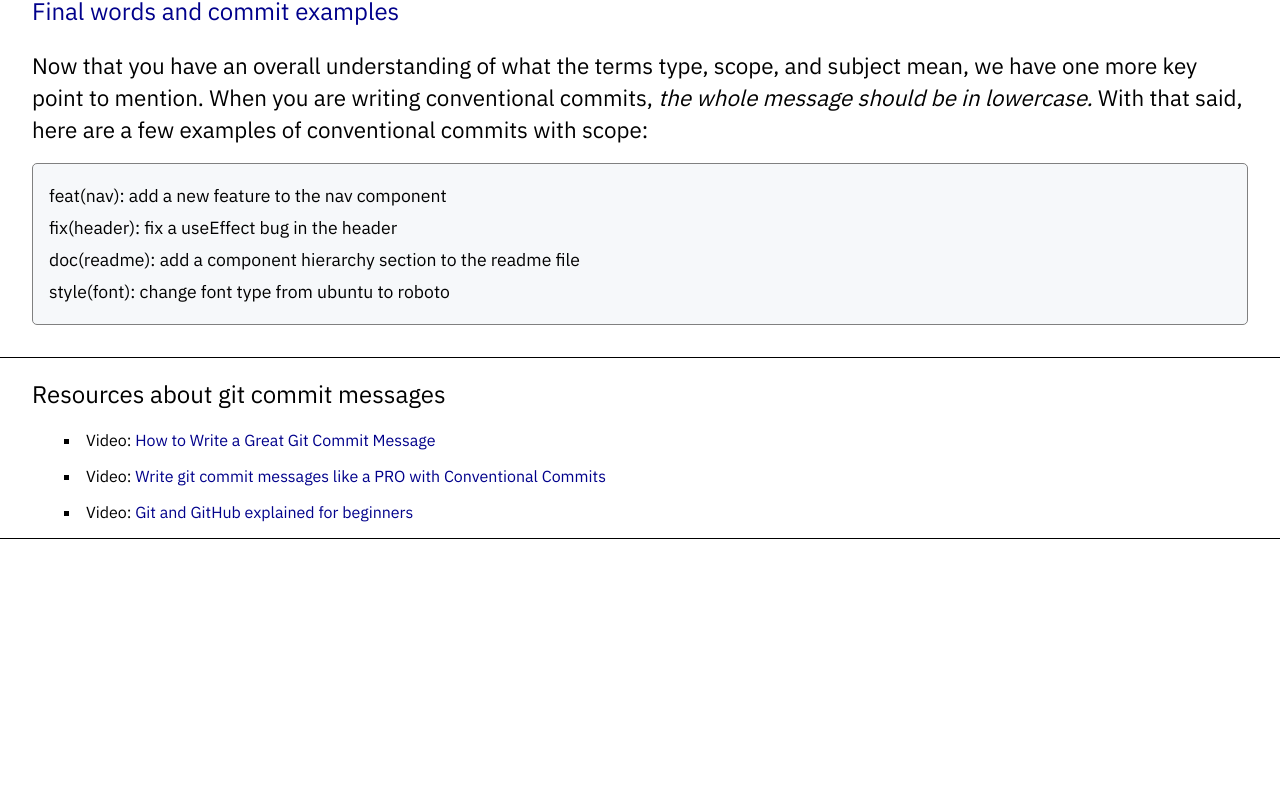
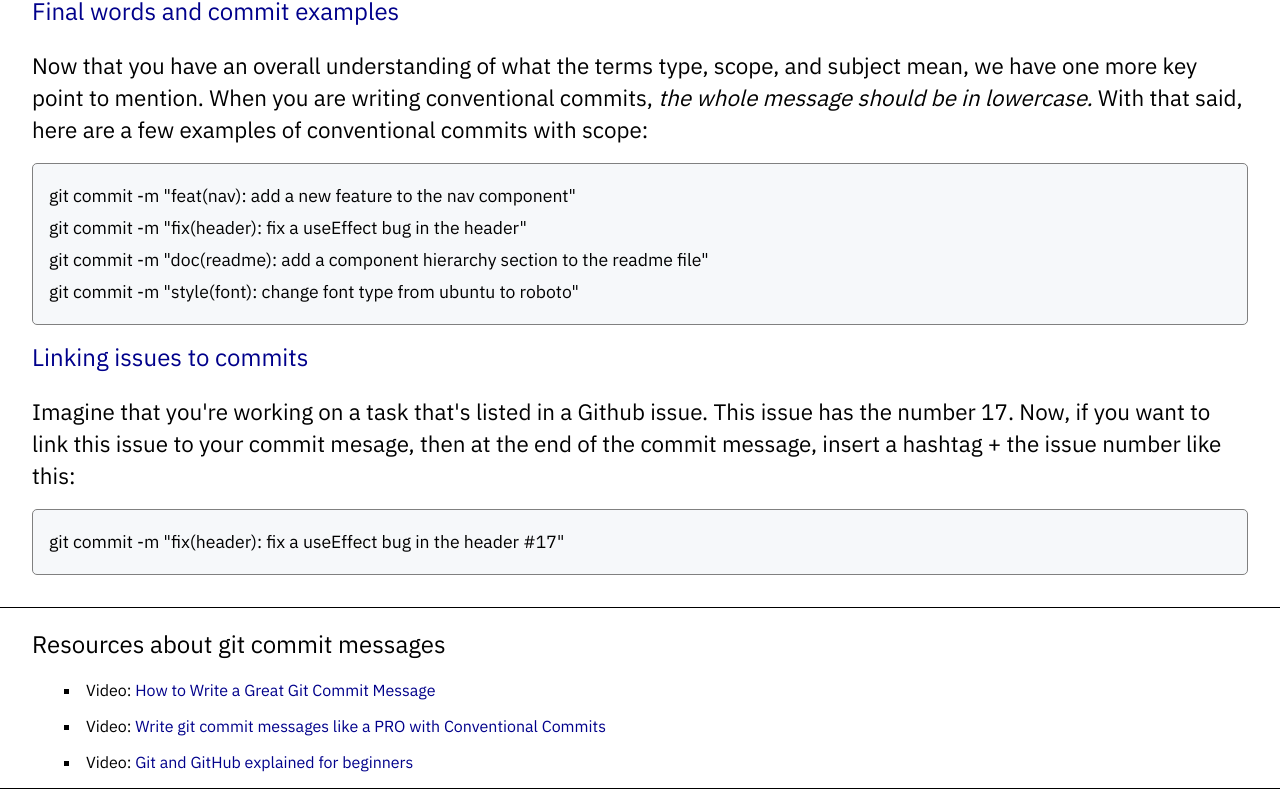
Before and after one commit to Elir-Mahad/notes, a Next.js app: page /writing-commit-messages in a window 1280 px wide. Shown: the part 2081-2892 px from the top of the page. Before the commit the page ends 2652 px from the top, so only its background shows below. Built offline with nearby package versions, Linux system fonts and the light colour scheme.

Commit message:
content(commits-post): add linking issues notes to post

```diff
--- a/pages/writing-commit-messages.js
+++ b/pages/writing-commit-messages.js
@@ -160,11 +160,23 @@ function WritingCommits() {
         </Sentence>
 
         <Code>
-          feat(nav): add a new feature to the nav component <br />
-          fix(header): fix a useEffect bug in the header <br />
-          doc(readme): add a component hierarchy section to the readme file{" "}
+          git commit -m "feat(nav): add a new feature to the nav component"{" "}
           <br />
-          style(font): change font type from ubuntu to roboto{" "}
+          git commit -m "fix(header): fix a useEffect bug in the header" <br />
+          git commit -m "doc(readme): add a component hierarchy section to the
+          readme file"
+          <br />
+          git commit -m "style(font): change font type from ubuntu to roboto"{" "}
+        </Code>
+        <SubHeading>Linking issues to commits</SubHeading>
+        <Sentence>
+          Imagine that you're working on a task that's listed in a Github issue.
+          This issue has the number 17. Now, if you want to link this issue to
+          your commit mesage, then at the end of the commit message, insert a
+          hashtag + the issue number like this:{" "}
+        </Sentence>
+        <Code>
+          git commit -m "fix(header): fix a useEffect bug in the header #17"
         </Code>
       </BlogBody>
       <Resources
```
